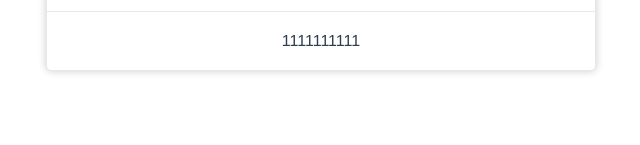
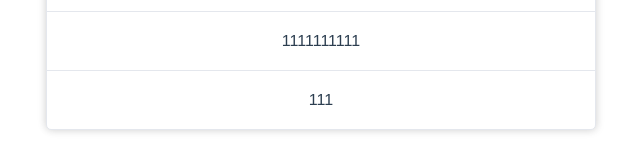
Before and after one commit to d-shijie/dant-vue, a Vue app: page / in a window 1280 px wide. Shown: the part 652-797 px from the top of the page, without its empty margins (319-959 px from the left). Built offline with nearby package versions, Linux system fonts and the light colour scheme.

Commit message:
feat: card add footer meta

```diff
--- a/src/dant/components/card/DCard.vue
+++ b/src/dant/components/card/DCard.vue
@@ -5,6 +5,9 @@
     </div>
     <div class="d-card__content">
       <slot />
+    </div>
+    <div ref="dantCardMeta" class="d-card__meta">
+      <slot name="meta" />
     </div>
   </div>
 </template>
@@ -18,9 +21,12 @@ defineProps({
   }
 })
 const dantCardHeader = ref()
+const dantCardMeta = ref()
 const useHeaderSlot = !!useSlots().header
+const useMetaSlot = !!useSlots().meta
 onMounted(() => {
   dantCardHeader.value.style.padding = useHeaderSlot ? '20px' : '0px'
+  dantCardMeta.value.style.padding = useMetaSlot ? '20px' : '0px'
 })
 
 </script>
@@ -35,6 +41,9 @@ onMounted(() => {
   .d-card__header{
      border-bottom: 1px solid #e4e7ed;
   }
+  .d-card__meta {
+    border-top: 1px solid #e4e7ed;
+  }
   .d-card__content{
     padding: 20px ;
   }
--- a/src/views/HomeView.vue
+++ b/src/views/HomeView.vue
@@ -37,6 +37,11 @@
     <div>
       <DCard>
         <template #header>
+          <div>
+            111
+          </div>
+        </template>
+        <template #meta>
           <div>
             111
           </div>
```
